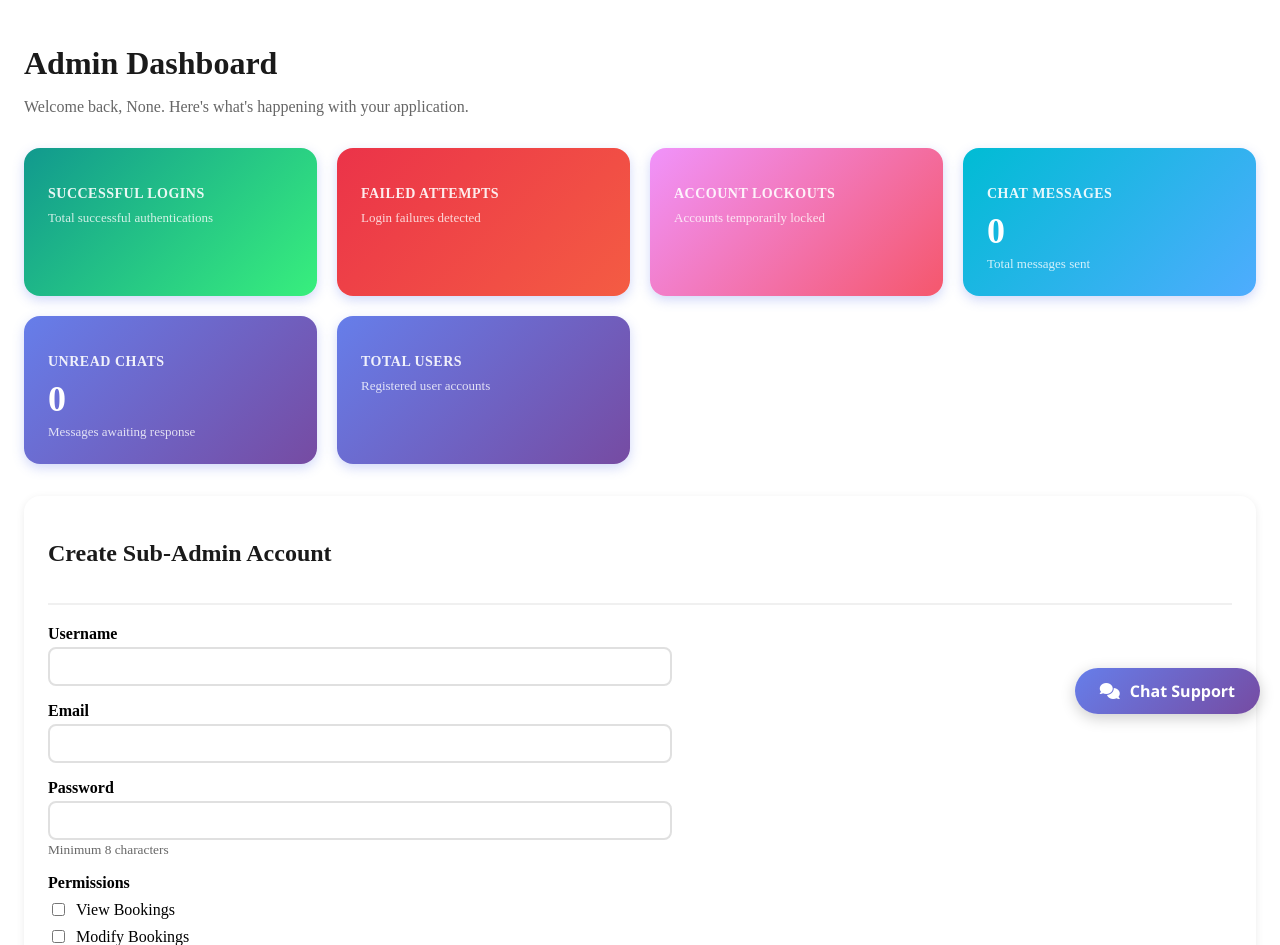
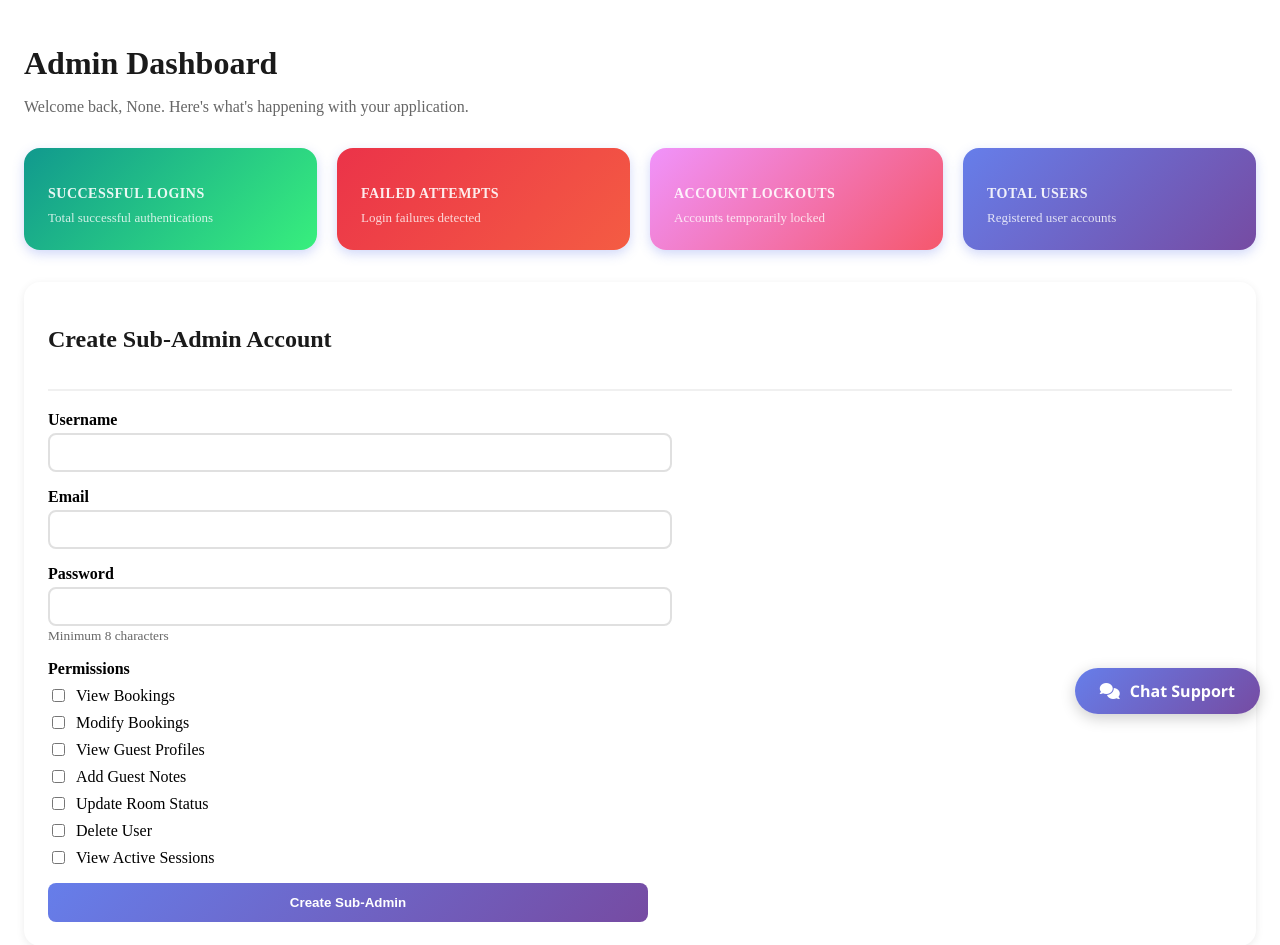
Before and after one commit to Jm-EX/ISPJ-Assigement-Y2S2, a Flask app: template app/templates/admin_portal.html in a window 1280 px wide. Shown: the part 66-1011 px from the top of the page. Run offline with Flask 3, Linux system fonts and the light colour scheme; the template is opened without the code that fills it, so the values that code supplies are empty; some libraries are stand-ins or nearby versions.

Commit message:
removed dashboard information box (chat) 3

```diff
--- a/app/templates/admin_portal.html
+++ b/app/templates/admin_portal.html
@@ -237,18 +237,6 @@
       <h3>Account Lockouts</h3>
       <div class="stat-value">{{ stats.account_lockouts }}</div>
       <div class="stat-label">Accounts temporarily locked</div>
-    </div>
-
-    <div class="stat-card info">
-      <h3>Chat Messages</h3>
-      <div class="stat-value" id="totalChatMessages">{{ chat_stats.total_messages or 0 }}</div>
-      <div class="stat-label">Total messages sent</div>
-    </div>
-
-    <div class="stat-card primary">
-      <h3>Unread Chats</h3>
-      <div class="stat-value" id="unreadChatMessages">{{ chat_stats.unread_messages or 0 }}</div>
-      <div class="stat-label">Messages awaiting response</div>
     </div>
 
     <div class="stat-card">
```
